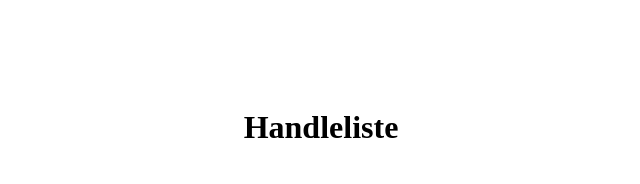
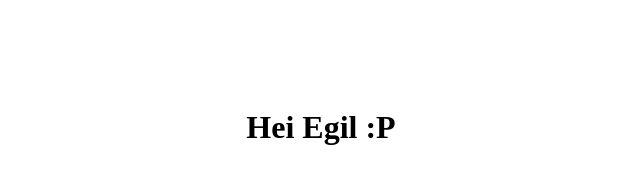
Before and after one commit to Gokstad-Akademiet/FEU1-shopping_list, a plain HTML site: page index.html in a window 1280 px wide. Shown: the whole page, without its empty margins (319-959 px from the left). Drawn offline with Linux system fonts and the light colour scheme.

Commit message:
camilla tester

```diff
--- a/index.html
+++ b/index.html
@@ -8,7 +8,7 @@
 		<link rel="stylesheet" href="css/style.css" />
 	</head>
 	<body>
-		<h1>Handleliste</h1>
+		<h1>Hei Egil :P</h1>
 		<ul id="productList"></ul>
 		<script src="js/script.js"></script>
 	</body>
```
